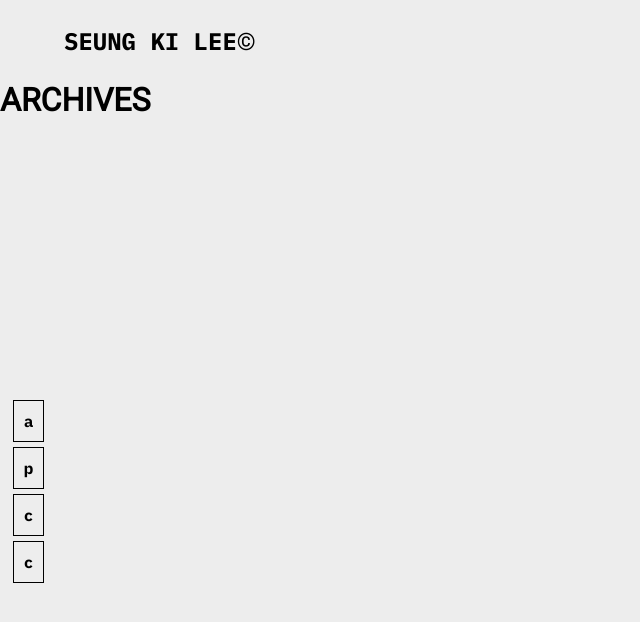
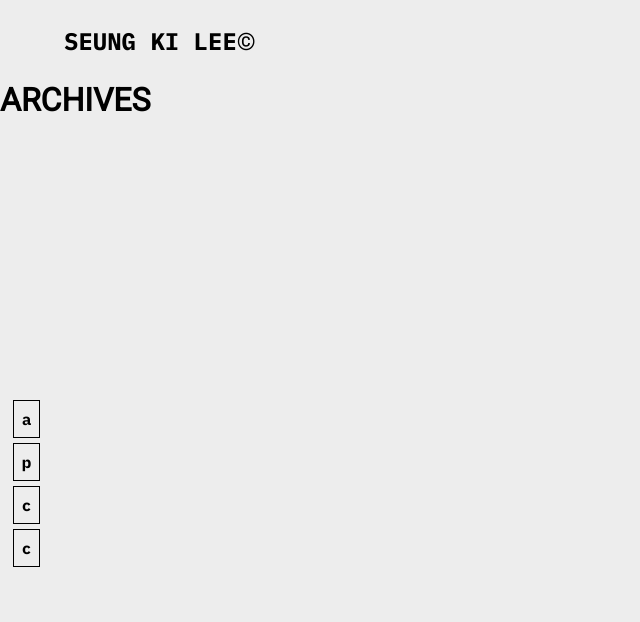
Before and after one commit to stvnlee890/Portfolio2.1, a React (Vite) app: page /archives in a window 1280 px wide. Shown: the top 622 px of the page, without its empty margins (0-640 px from the left). Built offline with nearby package versions, Linux system fonts and the light colour scheme.

Commit message:
Got sidenav to work

```diff
--- a/src/App.jsx
+++ b/src/App.jsx
@@ -51,7 +51,7 @@ function App() {
         />
         <Route path="/archives" element={<Archives />} />
       </Routes>
-      <SideNav />
+      <SideNav appRef={appRef} />
     </div>
   );
 }
--- a/src/components/sideNav/SideNav.jsx
+++ b/src/components/sideNav/SideNav.jsx
@@ -1,12 +1,27 @@
 import "./sideNav.css"
-export default function SideNav() {
+
+export default function SideNav({ appRef }) {
+  const handleClick = (e) => {
+    let eleName;
+    const target = e.target.id;
+    if (target === "p") {
+      eleName = appRef.current.children[1].children[1];
+    } else if (target === "a") {
+      eleName = appRef.current.children[1].children[0];
+    } else if (target === "cs") {
+      eleName = appRef.current.children[1].children[2];
+    }
+    eleName.scrollIntoView({
+      behavior: "smooth",
+    });
+  };
   return (
     <div className="side-nav-container">
       <ul>
-        <li className="side-nav-list">a</li>
-        <li className="side-nav-list">p</li>
-        <li className="side-nav-list">c</li>
-        <li className="side-nav-list">c</li>
+        <li onClick={handleClick} className="side-nav-list" id='a'>a</li>
+        <li onClick={handleClick} className="side-nav-list" id='p'>p</li>
+        <li onClick={handleClick} className="side-nav-list" id='cs'>c</li>
+        <li onClick={handleClick} className="side-nav-list" id='c'>c</li>
       </ul>
     </div>
   );
--- a/src/components/sideNav/sideNav.css
+++ b/src/components/sideNav/sideNav.css
@@ -12,7 +12,7 @@
     list-style: none;
     font-family: 'IBM Plex Mono', monospace;
     cursor: pointer;
-    padding: 10px;
+    padding: 8px;
     border: .5px solid black;
     margin-bottom: 5px
 }
```
